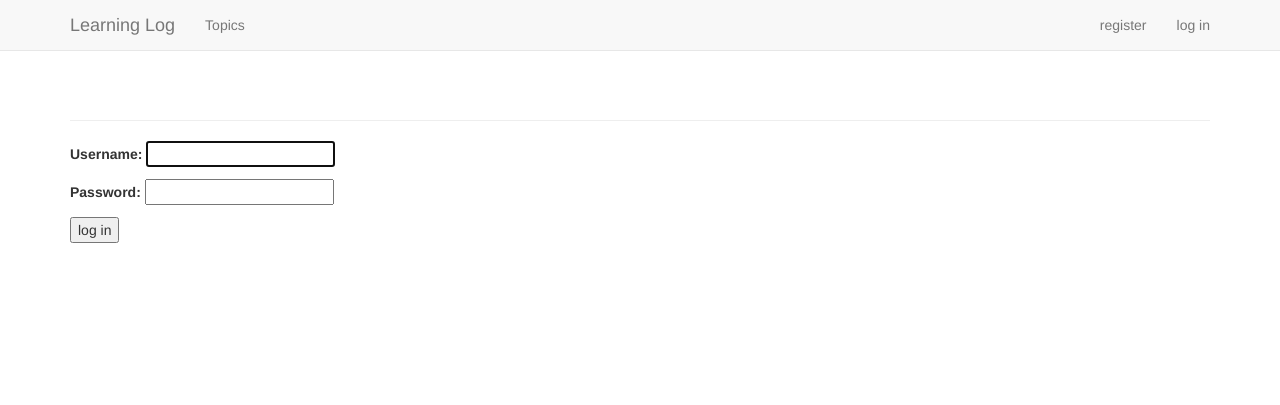
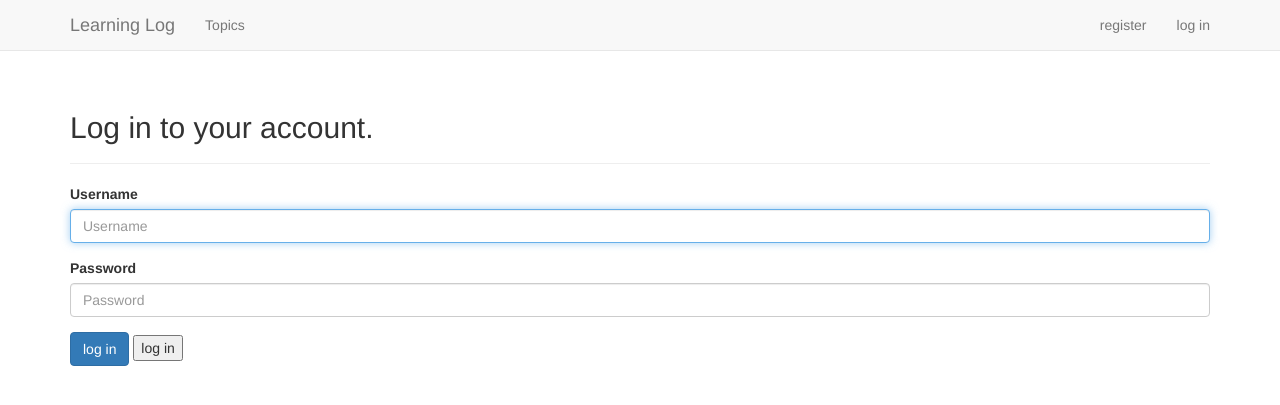
Before and after one commit to xuelang201201/PythonCrashCourse, a Django app: page /users/login/ in a window 1280 px wide. Shown: the top 405 px of the page. Run offline with Django 3.2, Linux system fonts and the light colour scheme; some libraries are stand-ins or nearby versions.

Commit message:
设置登录页面的样式，删除了{% if form.errors %}代码块，因为django-bootstrap3会自动管理表单错误

```diff
--- a/Web应用程序/users/templates/users/login.html
+++ b/Web应用程序/users/templates/users/login.html
@@ -1,14 +1,19 @@
 {% extends "learning_logs/base.html" %}
+{% load bootstrap3 %}
+
+{% block header %}
+    <h2>Log in to your account.</h2>
+{% endblock header %}
 
 {% block content %}
 
-    {% if form.errors %}
-    <p>Your username and password didn't match. Please try again.</p>
-    {% endif %}
+    <form method="post" action="{% url 'users:login' %}" class="form">
+        {% csrf_token %}
+        {% bootstrap_form form %}
 
-    <form method="post" action="{% url 'users:login' %}">
-        {% csrf_token %}
-        {{ form.as_p }}
+        {% buttons %}
+            <button name="submit" class="btn btn-primary">log in</button>
+        {% endbuttons %}
 
         <button name="submit">log in</button>
         <input type="hidden" name="next" value="{% url 'learning_logs:index' %}"/>
```
